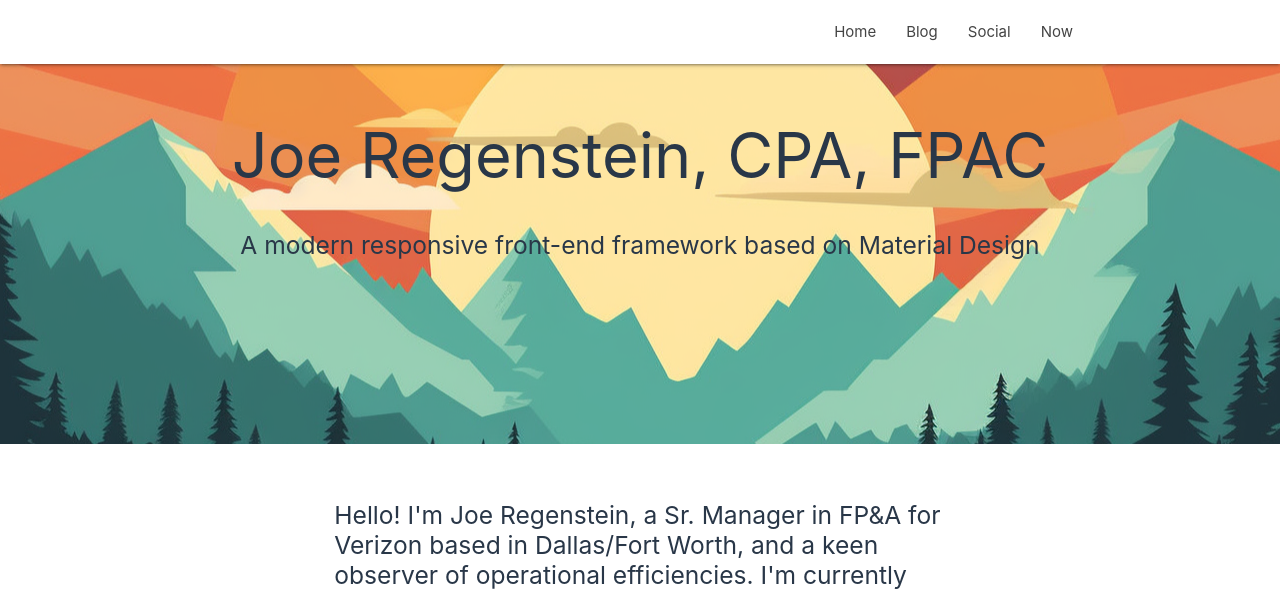
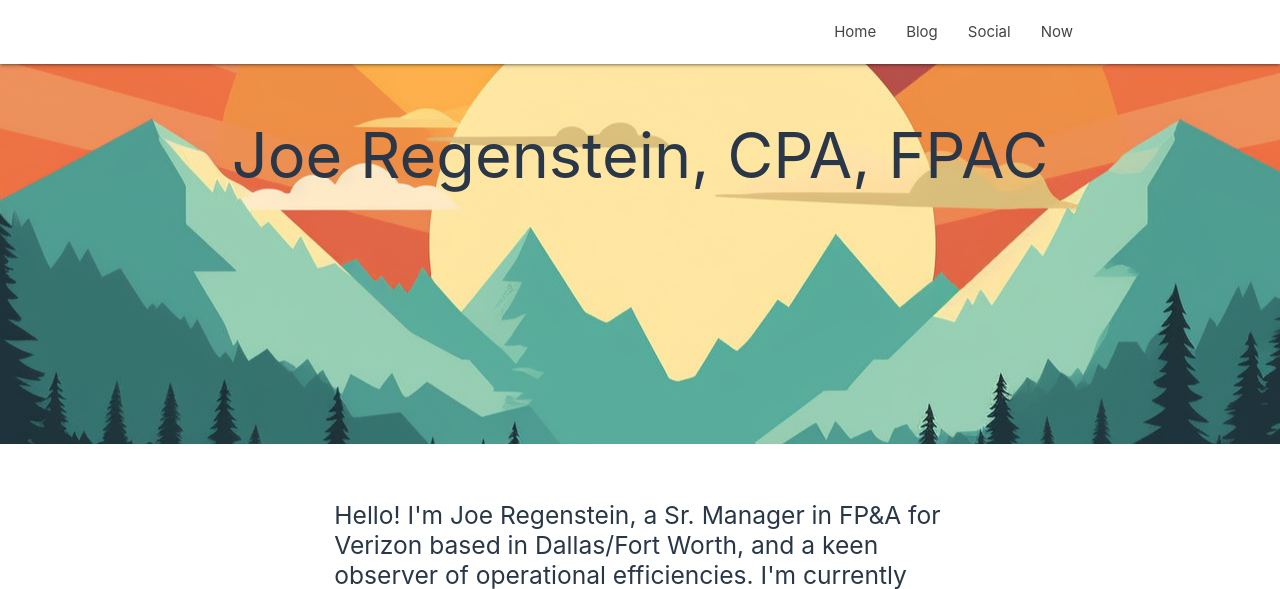
Before and after one commit to joereg4/htdocs, a Flask app: page / in a window 1280 px wide. Shown: the top 589 px of the page. Run offline with Flask 3, Linux system fonts and the light colour scheme; some libraries are stand-ins or nearby versions.

Commit message:
Removed old copy

```diff
--- a/templates/base.html
+++ b/templates/base.html
@@ -38,8 +38,8 @@
             <br><br>
             <h1 class="header center dark-blue-text">Joe Regenstein, CPA, FPAC</h1>
             <div class="row center">
-                <h5 class="header col s12 dark-blue-text">A modern responsive front-end framework based on Material
-                    Design</h5>
+                {# <h5 class="header col s12 dark-blue-text">A modern responsive front-end framework based on Material
+                    Design</h5>  #}
             </div>
             {#  <div class="row center">
           <a href="http://materializecss.com/getting-started.html" id="download-button" class="btn-large waves-effect waves-light teal lighten-1">Get Started</a>
```
